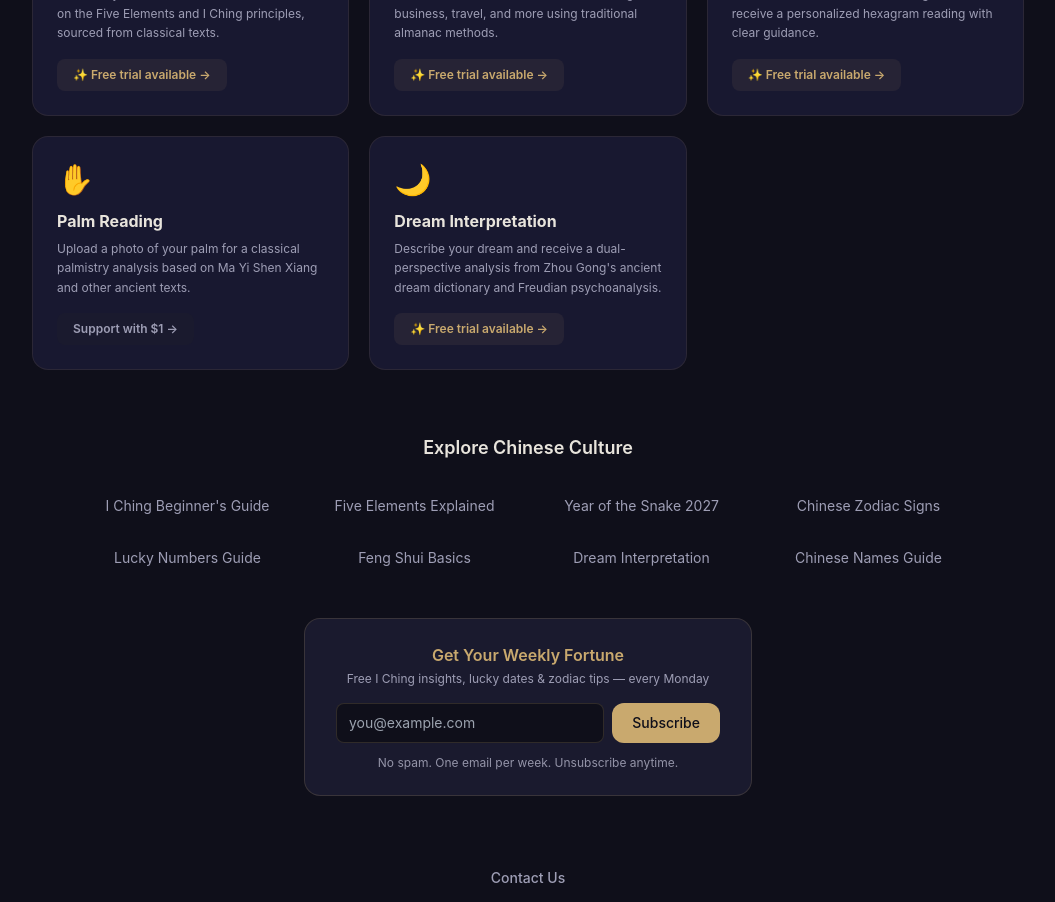
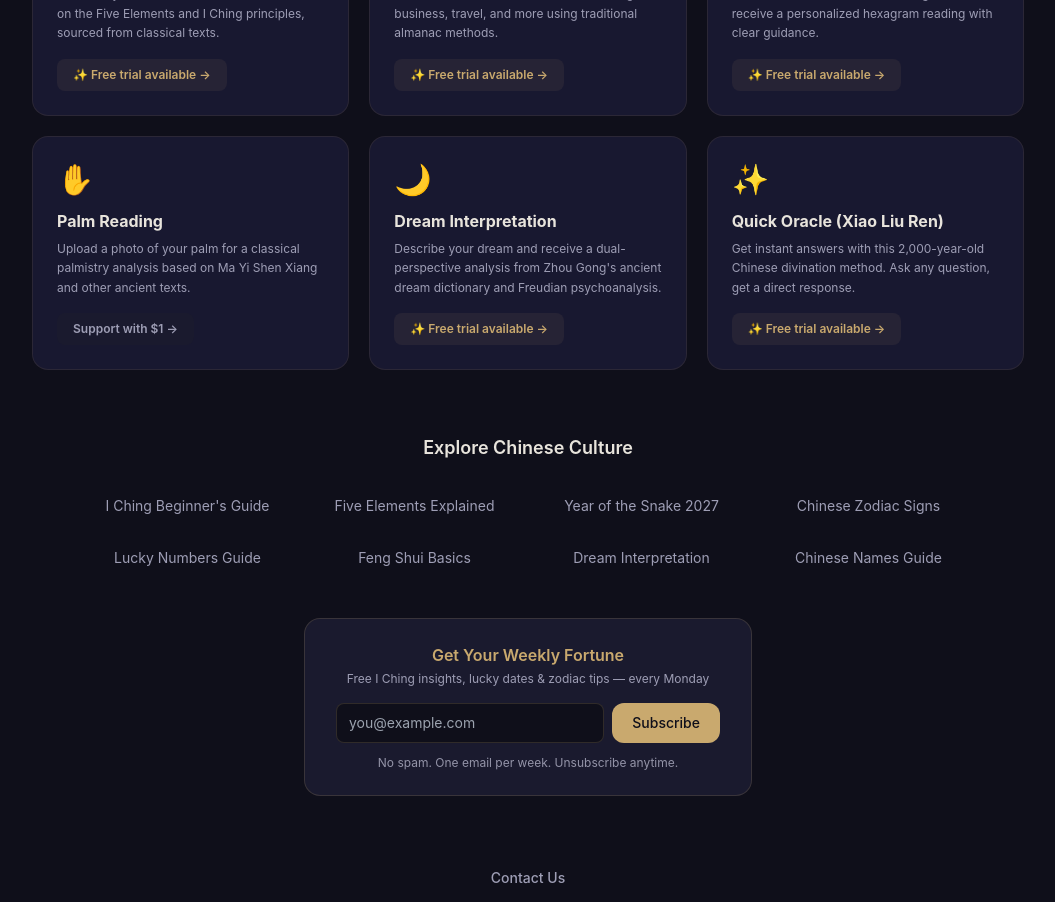
Before and after one commit to lionpon/chinese-culture-app, a Next.js app: page /terms in a window 1280 px wide. Shown: the part 1160-2062 px from the top of the page, without its empty margins (112-1167 px from the left). Built offline with nearby package versions, Linux system fonts and the light colour scheme; no server answers; the database is empty.

Commit message:
feat: add Quick Oracle (Xiao Liu Ren) as 6th feature card on homepage

```diff
--- a/messages/en.json
+++ b/messages/en.json
@@ -112,6 +112,10 @@
       "dream": {
         "title": "Dream Interpretation",
         "desc": "Describe your dream and receive a dual-perspective analysis from Zhou Gong's ancient dream dictionary and Freudian psychoanalysis."
+      },
+      "quickOracle": {
+        "title": "Quick Oracle (Xiao Liu Ren)",
+        "desc": "Get instant answers with this 2,000-year-old Chinese divination method. Ask any question, get a direct response."
       }
     },
     "cta": {
--- a/messages/ja.json
+++ b/messages/ja.json
@@ -112,6 +112,10 @@
       "dream": {
         "title": "夢占い",
         "desc": "夢を記述すると、周公の古代中国夢辞典とフロイト精神分析を組み合わせた2つの視点からの解釈が得られます。"
+      },
+      "quickOracle": {
+        "title": "クイックオラクル (小六壬)",
+        "desc": "2000年の歴史を持つ中国の占いで、どんな質問にも即座に回答します。"
       }
     },
     "cta": {
--- a/messages/ko.json
+++ b/messages/ko.json
@@ -112,6 +112,10 @@
       "dream": {
         "title": "꿈 해몽",
         "desc": "꿈을 설명하면 주공의 고대 중국 꿈 사전과 프로이트 정신분석을 결합한 이중 관점 해석을 받을 수 있습니다."
+      },
+      "quickOracle": {
+        "title": "퀵 오라클 (소육임)",
+        "desc": "2,000년 된 중국 점술법으로 즉각적인 답변을 받으세요. 어떤 질문이든 직접 응답해 드립니다."
       }
     },
     "cta": {
--- a/messages/ru.json
+++ b/messages/ru.json
@@ -112,6 +112,10 @@
       "dream": {
         "title": "Толкование снов",
         "desc": "Опишите свой сон и получите двухсторонний анализ: древний китайский сонник Чжоу Гуна и психоанализ Фрейда."
+      },
+      "quickOracle": {
+        "title": "Быстрый Оракул (Сяо Лю Жэнь)",
+        "desc": "Получите мгновенные ответы с помощью этого 2000-летнего китайского метода гадания."
       }
     },
     "cta": {
--- a/src/app/[locale]/page.tsx
+++ b/src/app/[locale]/page.tsx
@@ -217,6 +217,12 @@ export default function HomePage() {
           desc={t("features.dream.desc")}
           onClick={() => trackClick("feature_dream")}
         />
+        <FeatureCard
+          href="/tools/quick-oracle"
+          title={t("features.quickOracle.title")}
+          desc={t("features.quickOracle.desc")}
+          onClick={() => trackClick("feature_quick_oracle")}
+        />
       </div>
 
       <section className="max-w-4xl mx-auto mt-12 sm:mt-16 mb-10">
```
